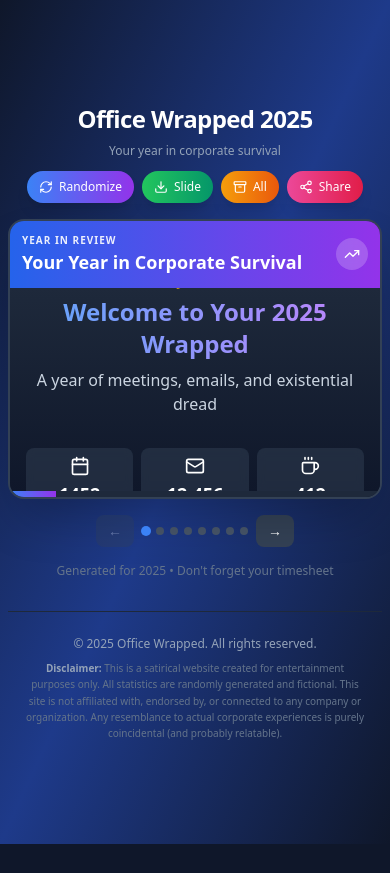
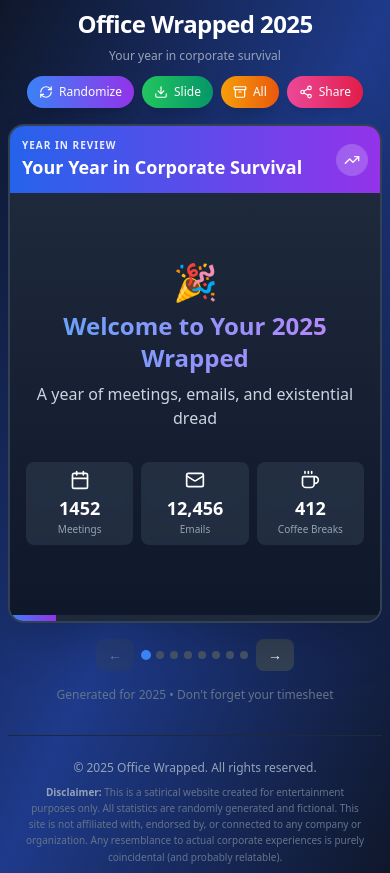
Before and after one commit to mikeonthemike/office-wrapped, a Next.js app: page / in a window 390 px wide. Before the commit the page ends 844 px from the top, so only its background shows below. Built offline with nearby package versions, Linux system fonts and the light colour scheme.

Commit message:
Increase mobile card height to prevent internal scrolling
- Changed mobile aspect ratio from 4:3 to 3:4 (portrait orientation)
- Removed overflow-y-auto from slide content
- Content now fits within the card without scrolling on mobile
- Page scrolls to footer instead of card content scrolling

```diff
--- a/src/components/OfficeWrapped.tsx
+++ b/src/components/OfficeWrapped.tsx
@@ -360,10 +360,10 @@ const OfficeWrapped: React.FC = () => {
         </div>
       </div>
 
-      {/* Main card */}
+      {/* Main card - taller on mobile to avoid scrolling within the card */}
       <div
         ref={cardRef}
-        className="relative w-full max-w-4xl aspect-[4/3] sm:aspect-[16/9] bg-gradient-to-br from-slate-800 to-slate-900 rounded-2xl sm:rounded-3xl shadow-2xl overflow-hidden flex flex-col border-2 border-slate-700"
+        className="relative w-full max-w-4xl aspect-[3/4] sm:aspect-[16/9] bg-gradient-to-br from-slate-800 to-slate-900 rounded-2xl sm:rounded-3xl shadow-2xl overflow-hidden flex flex-col border-2 border-slate-700"
       >
         {/* Card header */}
         <div className="bg-gradient-to-r from-blue-600 to-purple-600 text-white p-3 sm:p-6 flex justify-between items-center">
@@ -380,7 +380,7 @@ const OfficeWrapped: React.FC = () => {
 
         {/* Slide content */}
         <div
-          className={`flex-1 p-4 sm:p-10 bg-gradient-to-b from-slate-800 to-slate-900 relative transition-opacity duration-300 overflow-y-auto ${
+          className={`flex-1 p-4 sm:p-10 bg-gradient-to-b from-slate-800 to-slate-900 relative transition-opacity duration-300 ${
             isTransitioning ? 'opacity-0' : 'opacity-100'
           }`}
         >
```
